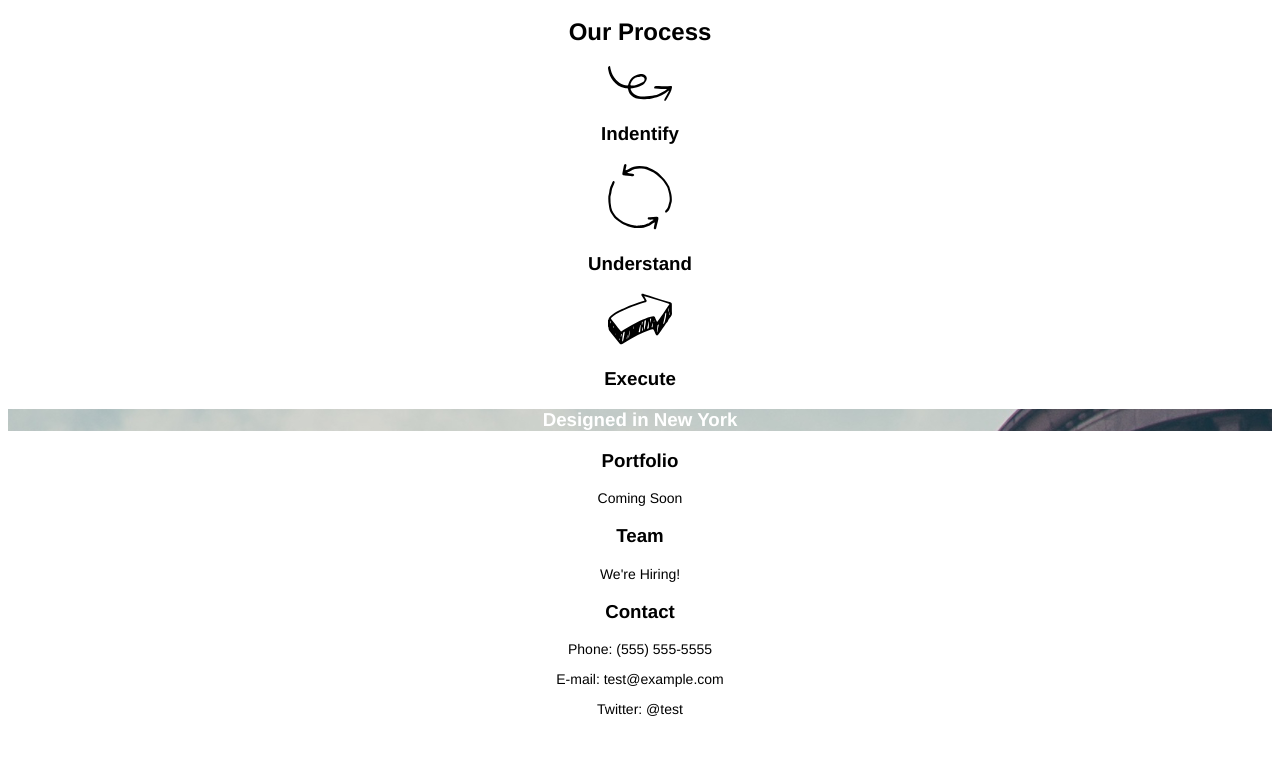
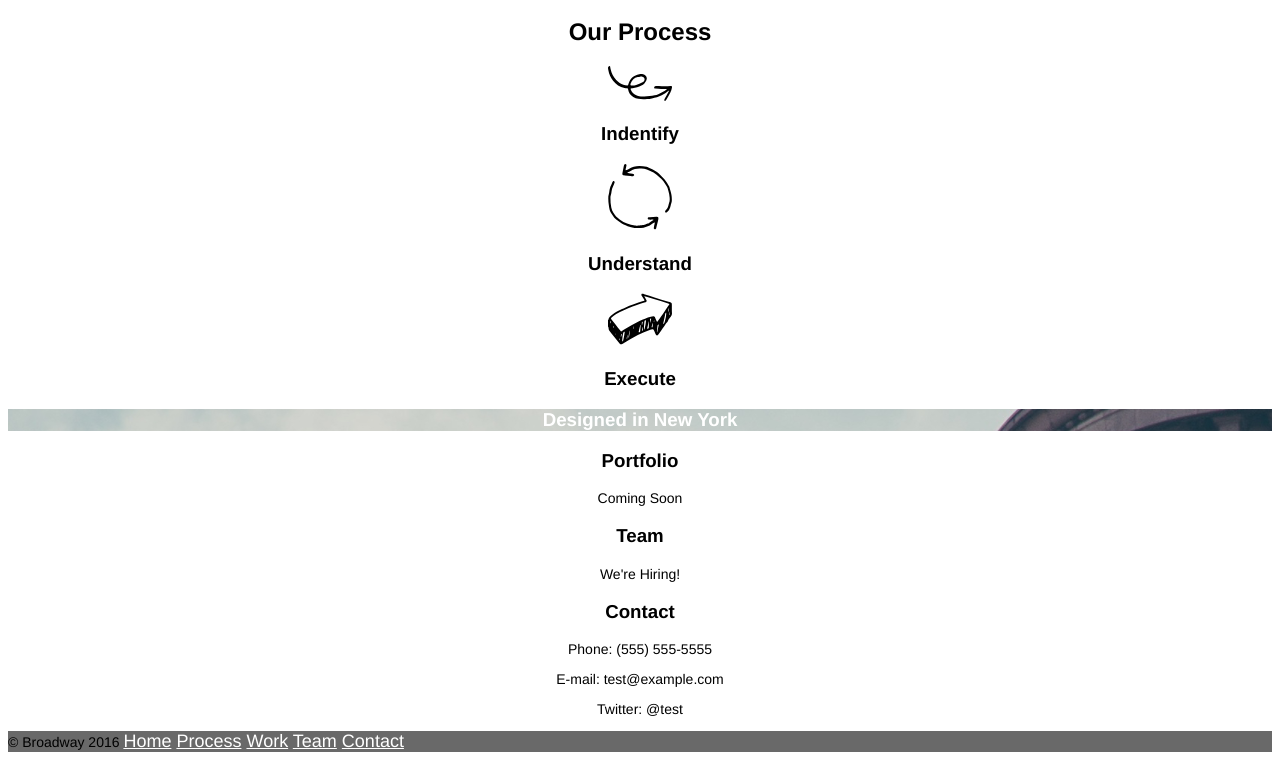
Before and after one commit to jmdoing/broadway_2, a plain HTML site: page index.html in a window 1280 px wide. Shown: the part 353-1119 px from the top of the page. Before the commit the page ends 1084 px from the top, so only its background shows below. Drawn offline with Linux system fonts and the light colour scheme.

Commit message:
hoping this is the final version

```diff
--- a/index.html
+++ b/index.html
@@ -35,5 +35,18 @@
 <p>Phone: (555) 555-5555</p>
 <p>E-mail: test@example.com</p>
 <p>Twitter: @test</p>
+
+<footer>
+  <p>© Broadway 2016
+    <span class="navigation">
+      <a href="" alt="Link to Home">Home</a>
+      <a href="" alt="Link to Process">Process</a>
+      <a href="" alt="Link to Work">Work</a>
+      <a href="" alt="Link to Team">Team</a>
+      <a href="" alt="Link to Contact">Contact</a>
+    </span>
+  </p>
+</footer>
+
 </body>
 </html>
--- a/resources/css/style.css
+++ b/resources/css/style.css
@@ -33,3 +33,18 @@ h3 {
   color: white;
   background-image: url("../images/the-flatiron-building.png");
 }
+
+
+footer {
+  font-family: Helvetica;
+  text-align: left;
+  font-size: 11px
+  color: white;
+  background-color: dimgray;
+}
+/*
+footer.a {
+  font-size: 18px;
+  color: white;
+}
+*/
```
